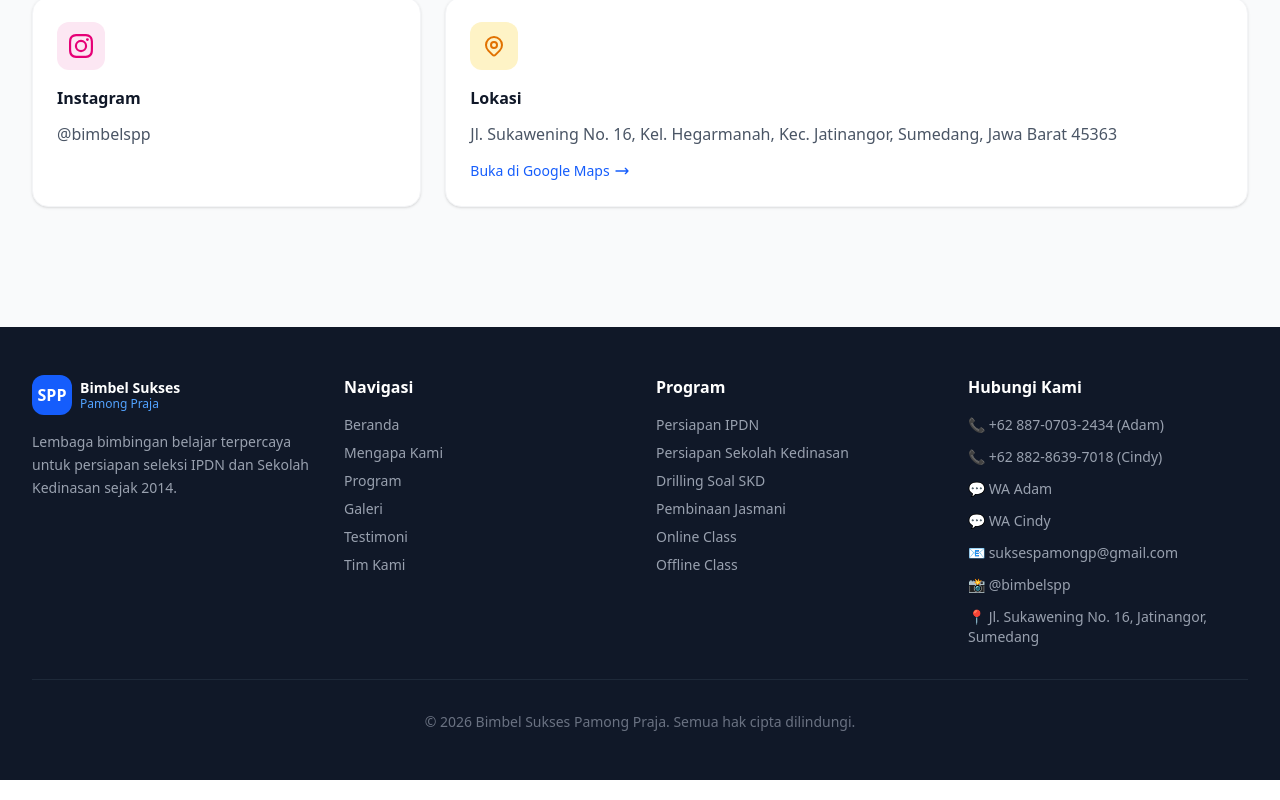
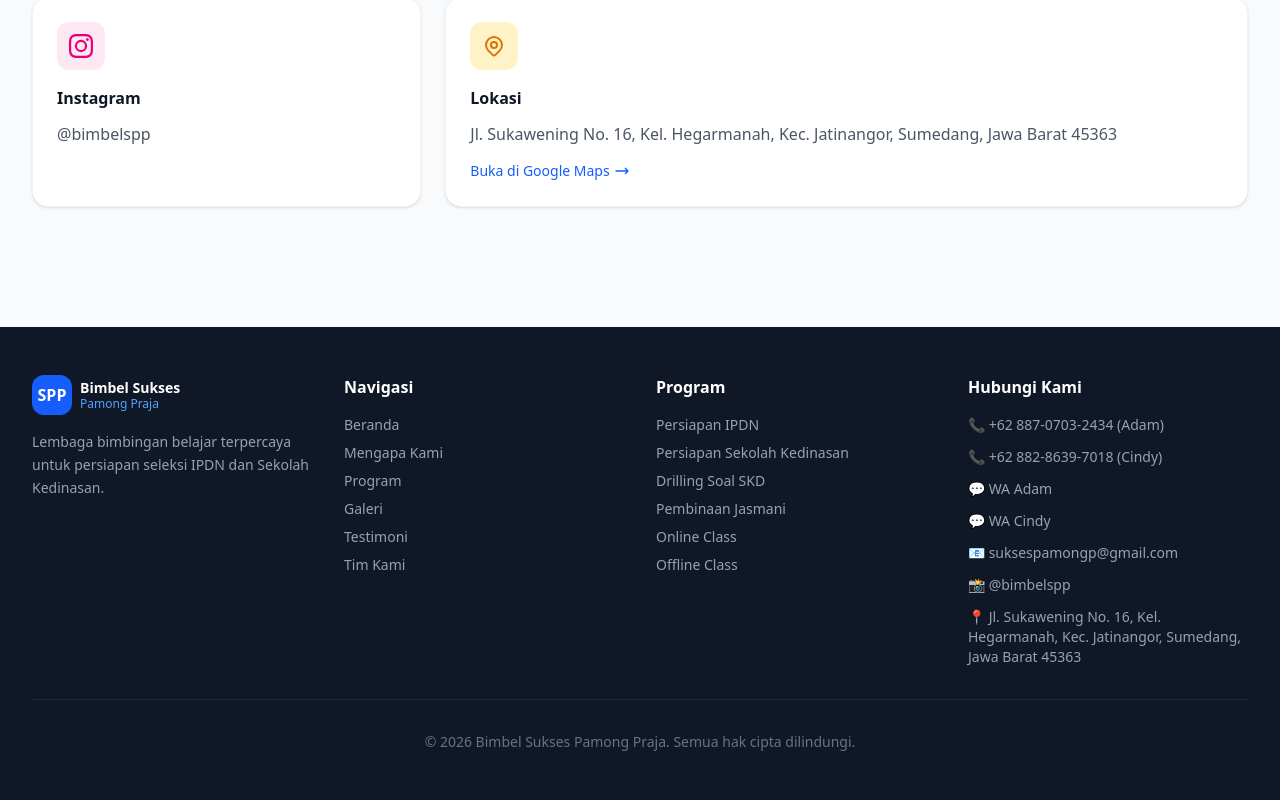
Before and after one commit to candrakurnia/informative-web, a React (Vite) app: page / in a window 1280 px wide. Shown: the part 7905-8705 px from the top of the page. Built offline with nearby package versions, Linux system fonts and the light colour scheme.

Commit message:
feat : new feature

```diff
--- a/src/components/Footer.jsx
+++ b/src/components/Footer.jsx
@@ -20,7 +20,7 @@ export default function Footer() {
               </div>
             </div>
             <p className="text-sm text-gray-400 leading-relaxed">
-              Lembaga bimbingan belajar terpercaya untuk persiapan seleksi IPDN dan Sekolah Kedinasan sejak 2014.
+              Lembaga bimbingan belajar terpercaya untuk persiapan seleksi IPDN dan Sekolah Kedinasan.
             </p>
           </div>
 
@@ -83,7 +83,7 @@ export default function Footer() {
                 📸 @bimbelspp
               </a>
               <p className="flex items-start gap-2">
-                📍 Jl. Sukawening No. 16, Jatinangor, Sumedang
+                📍 Jl. Sukawening No. 16, Kel. Hegarmanah, Kec. Jatinangor, Sumedang, Jawa Barat 45363
               </p>
             </div>
           </div>
```
